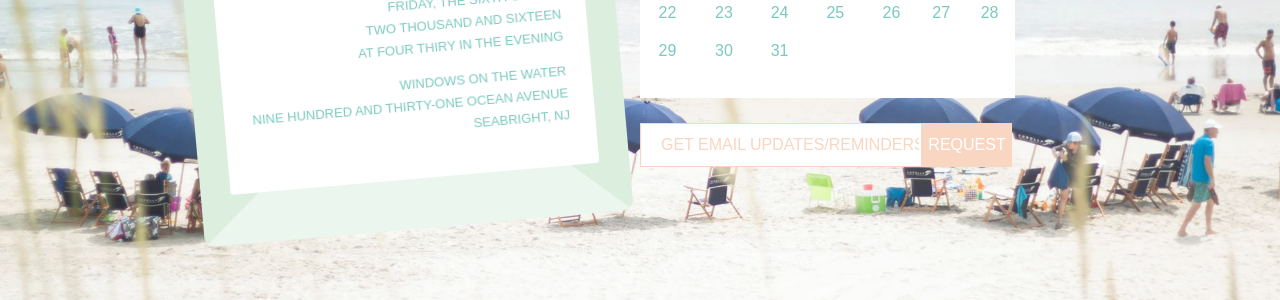
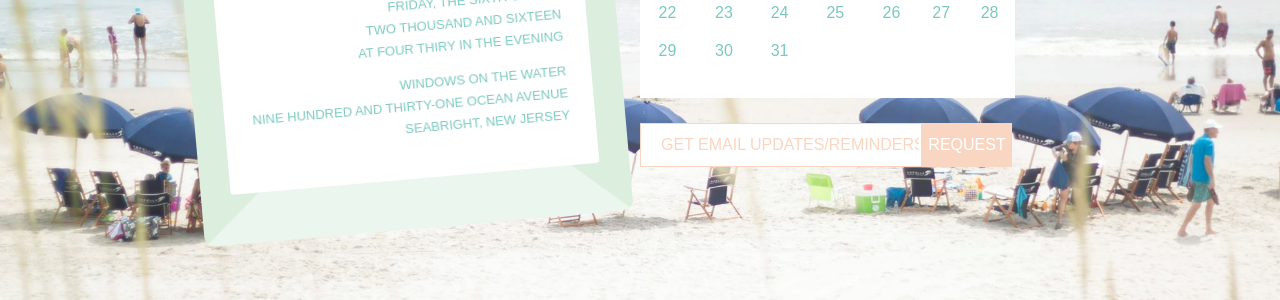
Before and after one commit to phyllisandjohn/phyllisandjohn.github.io, a Jekyll site: the page details/index.html, which Jekyll copies as it is, in a window 1280 px wide. Shown: the part 352-652 px from the top of the page. Built offline with Jekyll 4.4.1, drawn with Linux system fonts in a browser that asks for light colours.

Commit message:
Update index.html

```diff
--- a/details/index.html
+++ b/details/index.html
@@ -199,7 +199,7 @@
 
 					<p>WINDOWS ON THE WATER <br>
 					   NINE HUNDRED AND THIRTY-ONE OCEAN AVENUE <br>
-					   SEABRIGHT, NJ <br>
+					   SEABRIGHT, NEW JERSEY <br>
 					</p>
 				</div>
 			</div>
```
